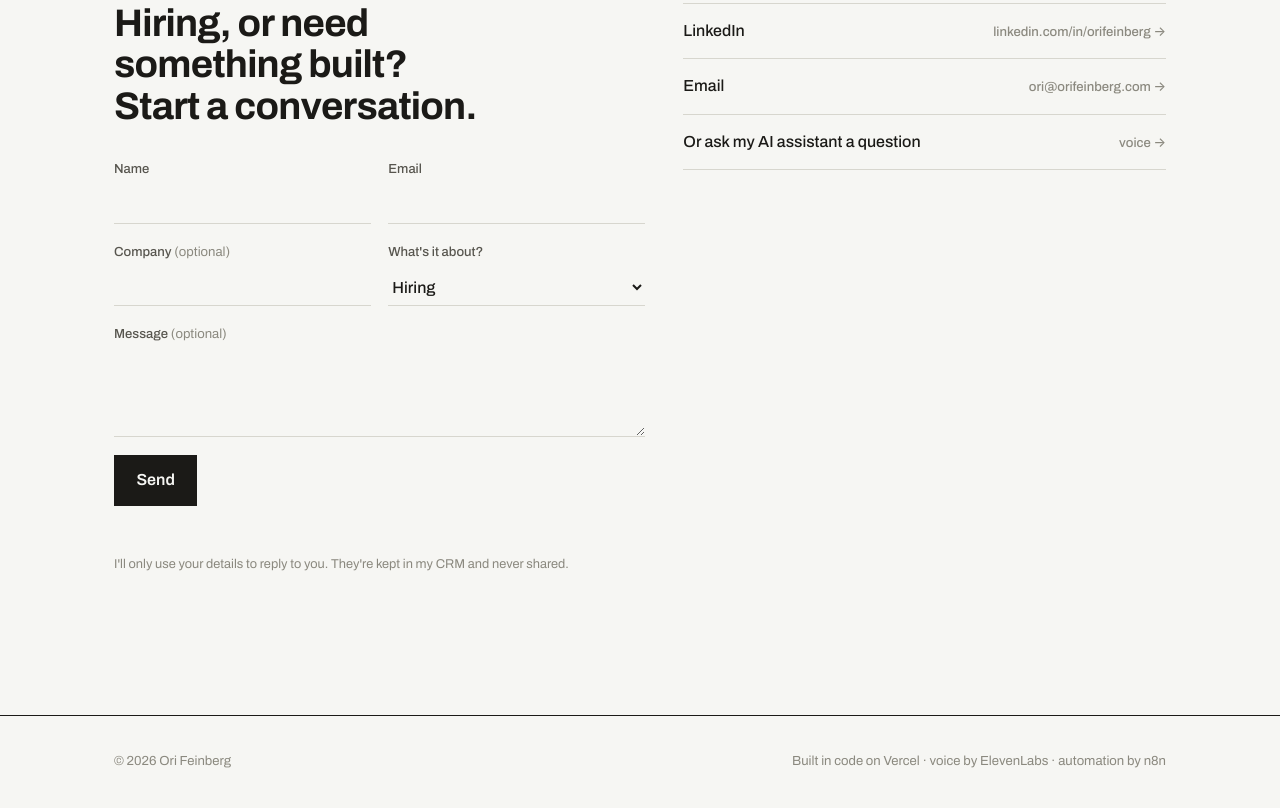
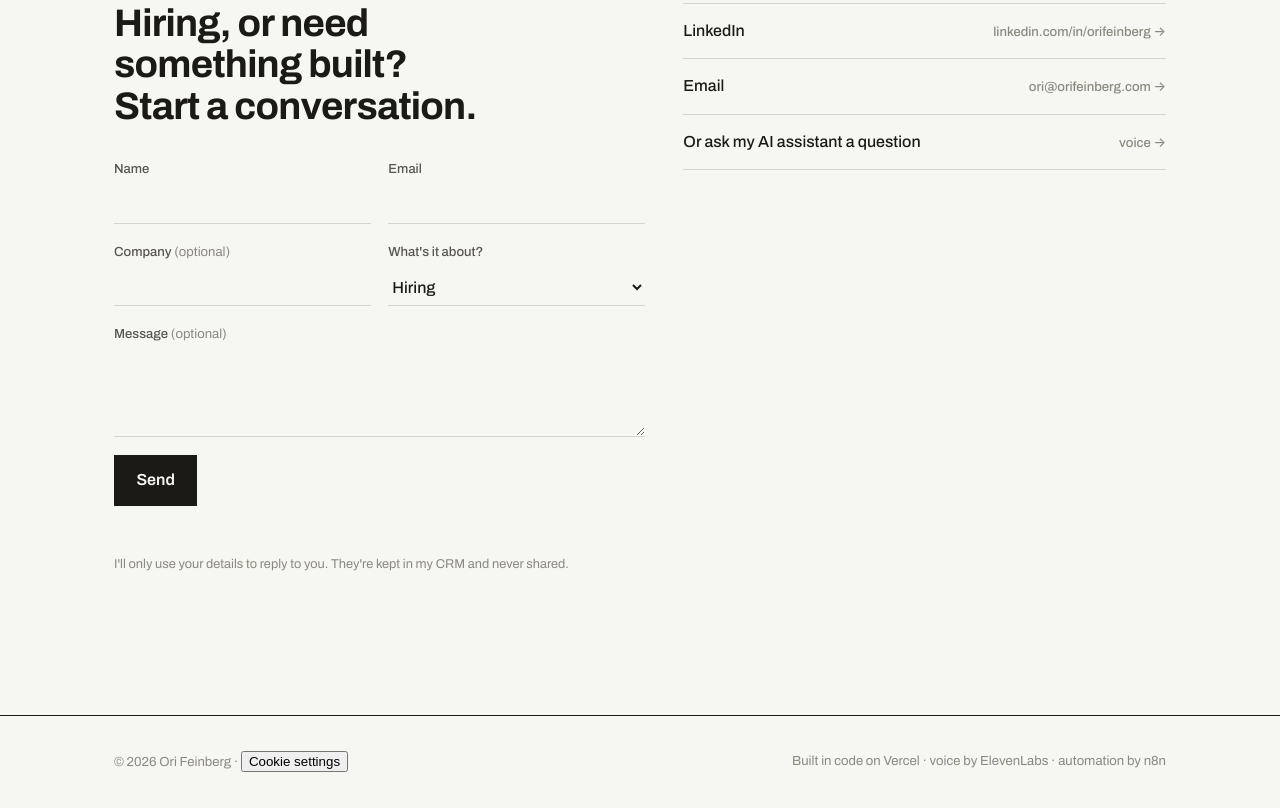
Before and after one commit to orifeinberg-dot/orifeinberg-build, a website: page src/index.html in a window 1280 px wide. Shown: the part 6282-7090 px from the top of the page. Drawn offline with Linux system fonts and the light colour scheme; a web font is replaced by a local one.

Commit message:
Add GA4 with consent banner

```diff
--- a/src/index.html
+++ b/src/index.html
@@ -947,7 +947,7 @@
 
 <footer>
   <div class="wrap">
-    <span>© 2026 Ori Feinberg</span>
+    <span>© 2026 Ori Feinberg · <button type="button" class="cookie-link" data-consent-open>Cookie settings</button></span>
     <span>Built in code on Vercel · voice by ElevenLabs · automation by n8n</span>
   </div>
 </footer>
@@ -993,6 +993,7 @@
         const res = await fetch(LEAD_ENDPOINT, { method: 'POST', body: data });
         if (!res.ok) throw new Error('HTTP ' + res.status);
         form.reset();
+        if (window.gtag) gtag('event', 'generate_lead', { form: 'contact' });
         say('Thanks — got it. I’ll get back to you soon.');
       } catch (err) {
         say('Something went wrong. Please try again, or use the links on the right.', true);
```
